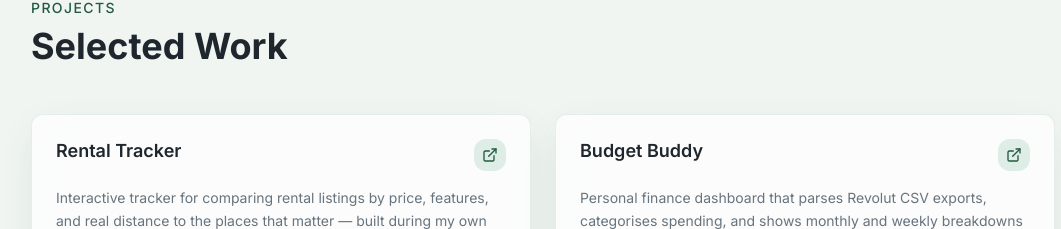
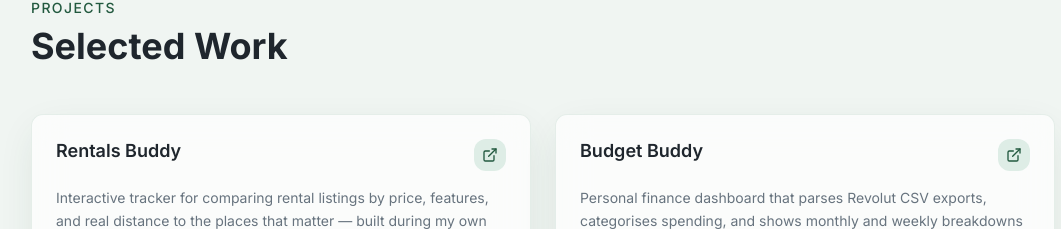
Before and after one commit to nserrano07/portfolio, a React (Vite) app: page / in a window 1280 px wide. Shown: the part 3073-3302 px from the top of the page, without its empty margins (97-1158 px from the left). Built offline with nearby package versions, Linux system fonts and the light colour scheme; the HTML template or start-up script is replaced by a standard one.

Commit message:
Rename project from 'Rental Tracker' to 'Rentals Buddy'

```diff
--- a/src/components/portfolio/ProjectsSection.tsx
+++ b/src/components/portfolio/ProjectsSection.tsx
@@ -27,7 +27,7 @@ const tagIcons: Record<string, React.ElementType> = {
 
 const projects = [
   {
-    title: "Rental Tracker",
+    title: "Rentals Buddy",
     description:
       "Interactive tracker for comparing rental listings by price, features, and real distance to the places that matter — built during my own house search around Orpington & Bromley, Kent. Paste a listing's text and it extracts the details client-side (no fake data, ever), place your own map anchors, and archive or delete entries with a reason. Fully reusable by anyone — clear the session to start your own search from scratch.",
     link: "https://rentals.nataliaserranoortiz.com",
```
